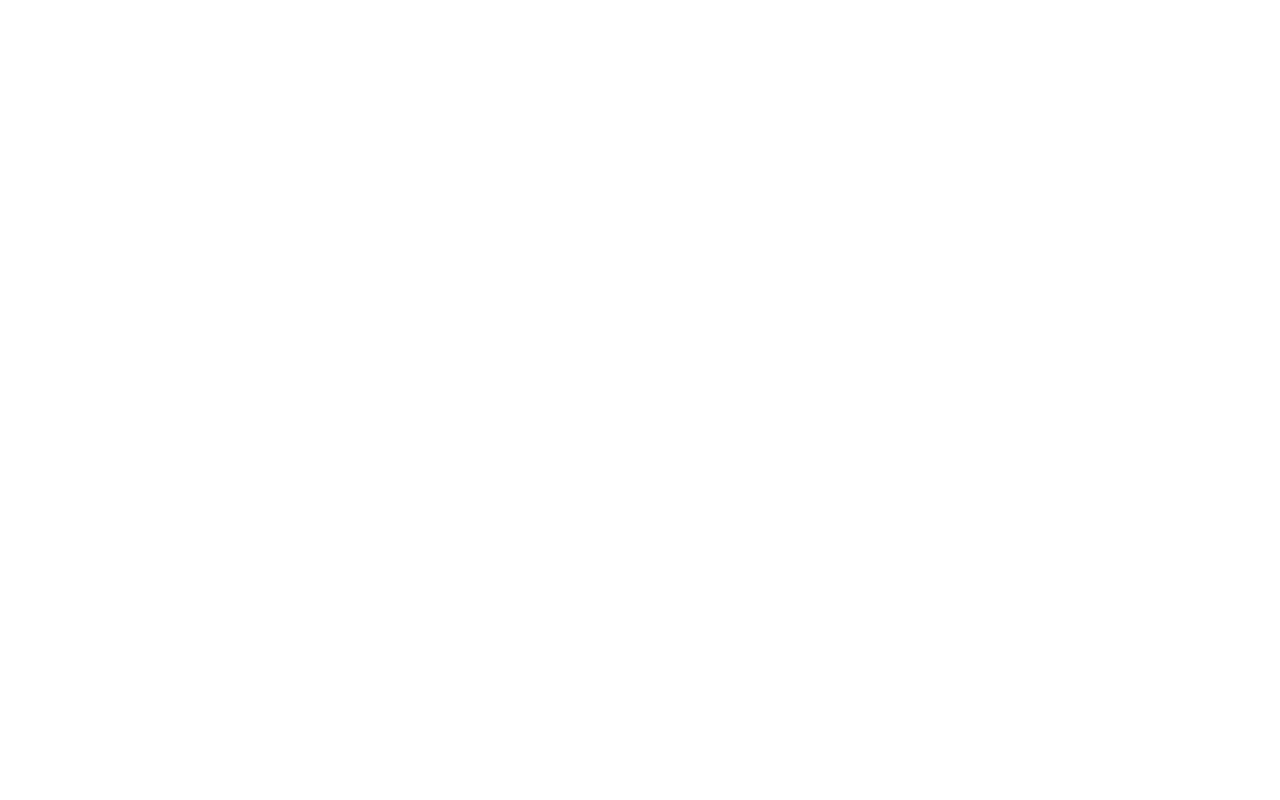
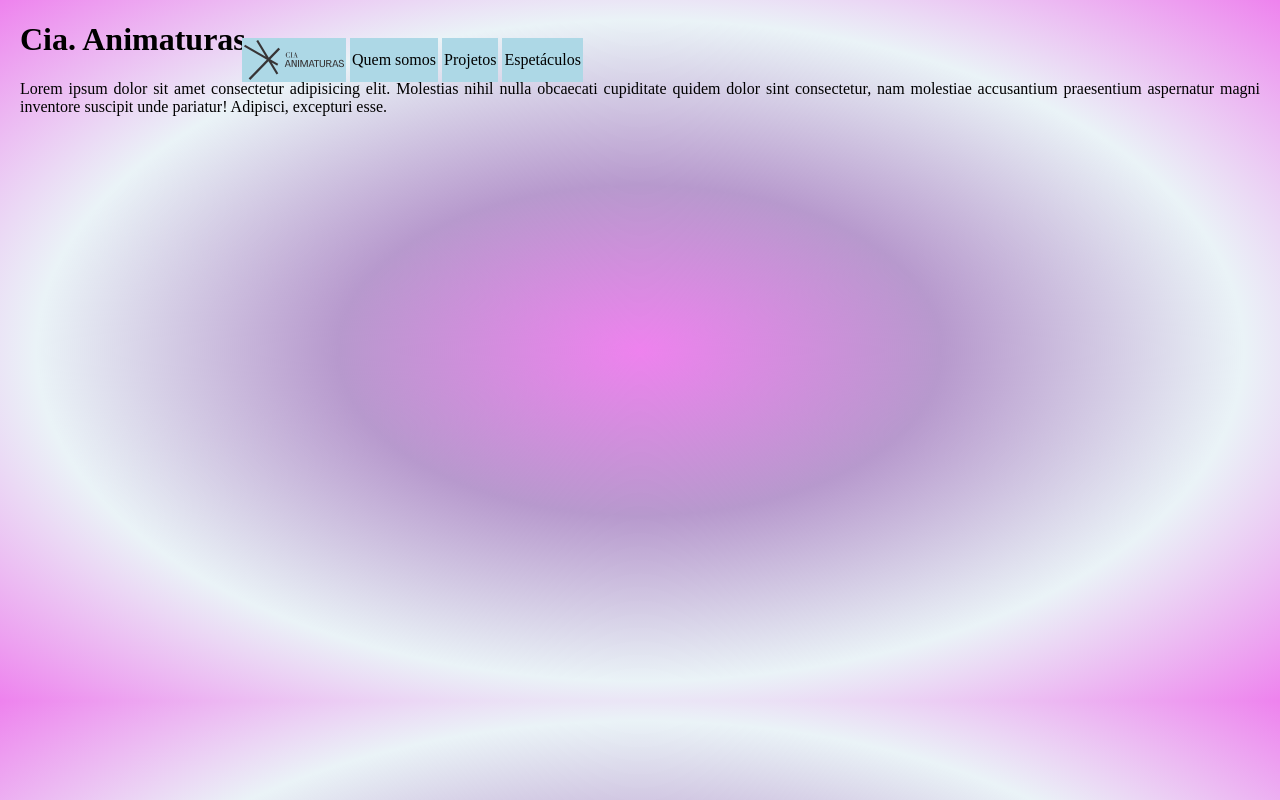
Before and after one commit to Wes-SNK/Site_Cia_Animaturas, a plain HTML site: page index.html in a window 1280 px wide. Drawn offline with Linux system fonts and the light colour scheme.

Commit message:
update site

```diff
--- a/css/style.css
+++ b/css/style.css
@@ -0,0 +1,43 @@
+@charset "UTF-8";
+
+body {
+    text-align: justify;
+    margin: 20px;
+    height: 660px;
+    background-image: radial-gradient(
+        rgb(238, 130, 238),
+        rgba(75, 0, 130, 0.4),
+        rgb(234, 243, 247),
+        rgb(238, 130, 238)
+    )
+}
+
+nav#menu {
+    display: inline-block;
+    position: absolute;
+    top: 20px;
+    left: 200px;
+}
+
+nav#menu ul {
+    list-style-type: none;
+}
+
+nav#menu li {
+    display: inline-grid;
+    float: left;
+    background-color: lightblue;
+    padding: 2px;
+    margin: 2px;
+}
+
+li.menu_suspenso {
+    height: 40px;
+    transition: zoom 2s;
+
+}
+
+li.menu_suspenso:hover {
+    zoom: 120%;
+    transition: 2s;
+}
--- a/index.html
+++ b/index.html
@@ -3,12 +3,34 @@
 <head>
     <meta charset="UTF-8">
     <meta name="viewport" content="width=device-width, initial-scale=1.0">
-    <title>Cia. Animaturas</title>
-    <style>
-        <link rel="stylesheet" href="css/style.css">
-    </style>
+    <link rel="stylesheet" href="css/style.css">
+    <link rel="shortcut icon" href="img/favicon.ico" type="image/x-icon">
+    <title>Home | Cia. Animaturas</title>
 </head>
 <body>
+    <h1>Cia. Animaturas</h1>
+    <p>
+        Lorem ipsum dolor sit amet consectetur adipisicing elit. Molestias nihil nulla obcaecati cupiditate quidem dolor sint consectetur, nam molestiae accusantium praesentium aspernatur magni inventore suscipit unde pariatur! Adipisci, excepturi esse.
+    </p>
+    <nav id="menu">
+        <ul class="menu" onmouseover="menuZoom()">
+            <li class="menu_suspenso"><a href="index.html"><img id="logo" src="img/LOGO/preto_100x40.png" alt="Logo Cia. Animaturas P&B" onmouseover="logoAzul()" onmouseout="logoPreta()" onclick="logoMarrom()"></a></li>
+            <li class="menu_suspenso"><a href="#"></a>Quem somos</li>
+            <li class="menu_suspenso"><a href="#"></a>Projetos</li>
+            <li class="menu_suspenso"><a href="#"></a>Espetáculos</li>
+        </ul>
+    </nav>
+    <script>
+        function logoAzul() {
+            document.getElementById('logo').src="img/LOGO/azul_100x40.png"
+        }
+        function logoMarrom() {
+            document.getElementById('logo').src="img/LOGO/marrom_100x40.png"
+        }
+        function logoPreta() {
+            document.getElementById('logo').src="img/LOGO/preto_100x40.png"
+        }
 
+    </script>
 </body>
 </html>
```
Also changed, not shown: img/LOGO/azul.png (added), img/LOGO/azul_100x40.png (added), img/LOGO/branco.png (added), img/LOGO/cinza.png (added), img/LOGO/marrom.png (added), img/LOGO/marrom_100x40.png (added), img/LOGO/preto.png (added), img/LOGO/preto_100x40.png (added), img/LOGO/preto_150x60.png (added), img/LOGO/preto_300x120.png (added), img/LOGO/preto_80x32.png (added), img/favicon.ico (added), 1 other file.
